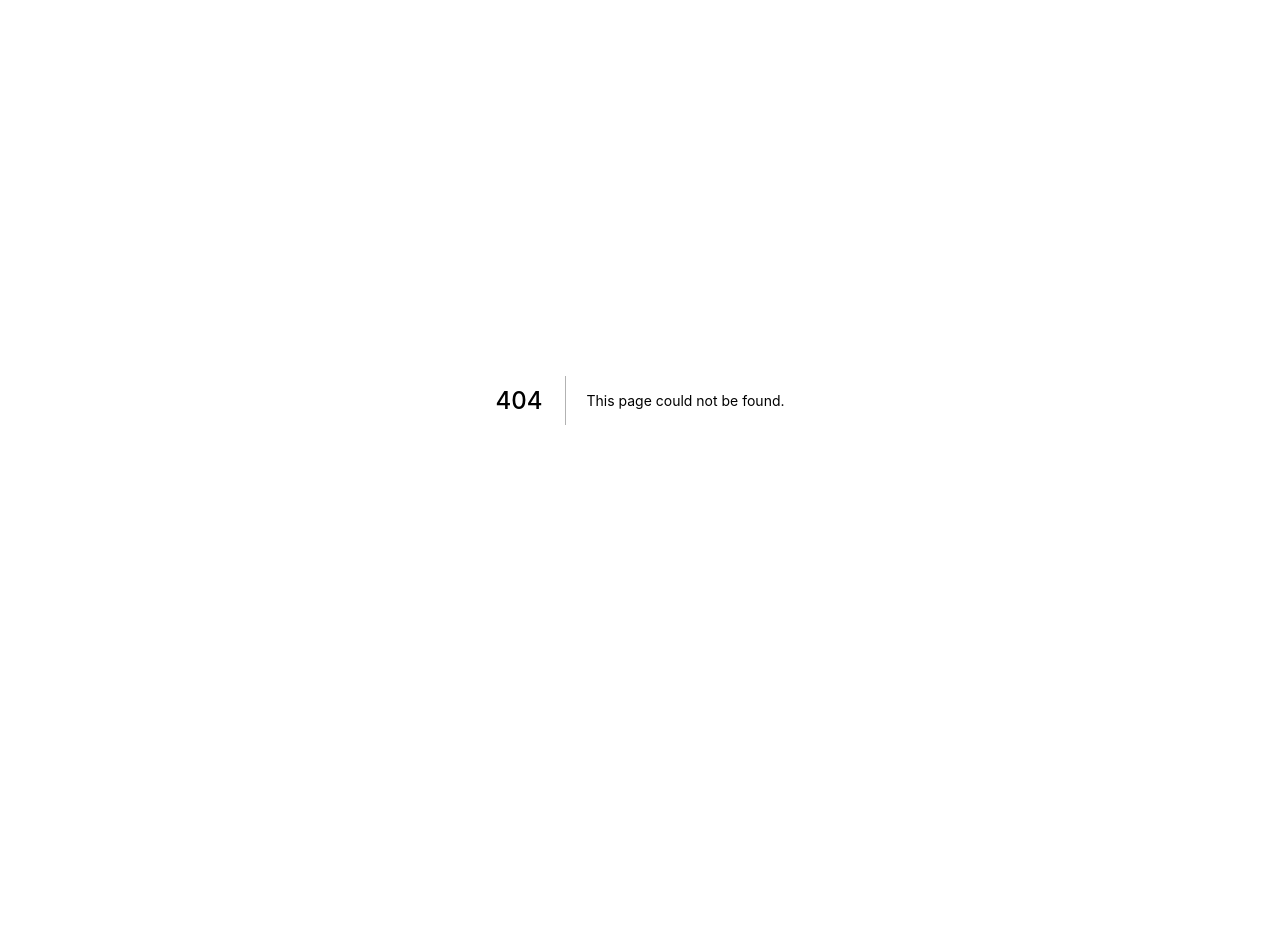
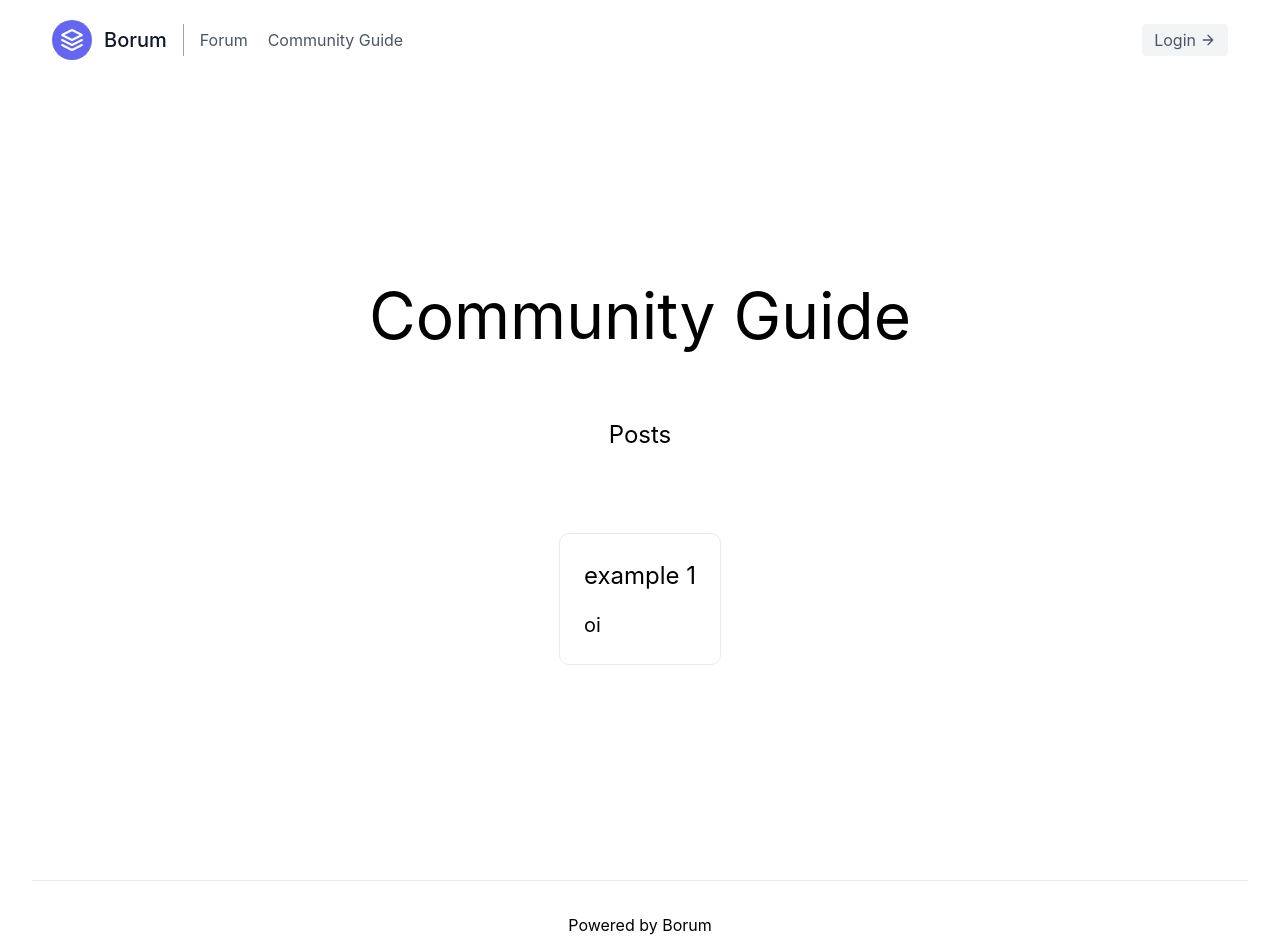
Before and after one commit to flakevine/borum, a Next.js app in the folder web/: page /guide in a window 1280 px wide. Before the commit this address had no page. Shown: the top 952 px of the page. Before the commit the page ends 800 px from the top, so only its background shows below. Built offline with nearby package versions, Linux system fonts and the light colour scheme.

Commit message:
Route pages and add community guide page

```diff
--- a/web/components/Footer.tsx
+++ b/web/components/Navbar.tsx
@@ -1,4 +1,7 @@
+import { useRouter } from "next/router";
+
 export default function Footer() {
+  const router = useRouter();
   return (
     <header className="text-gray-600 body-font bg-white">
       <div className="container mx-auto flex flex-wrap p-5 flex-col md:flex-row items-center">
@@ -9,8 +12,8 @@ export default function Footer() {
           <span className="ml-3 text-xl">Borum</span>
         </a>
         <nav className="md:mr-auto md:ml-4 md:py-1 md:pl-4 md:border-l md:border-gray-400	flex flex-wrap items-center text-base justify-center">
-          <a className="mr-5 hover:text-gray-900">Forum</a>
-          <a className="mr-5 hover:text-gray-900">Community Guide</a>
+          <a className="mr-5 hover:text-gray-900" onClick={() => router.push("/")}>Forum</a>
+          <a className="mr-5 hover:text-gray-900" onClick={() => router.push("/guide")}>Community Guide</a>
         </nav>
         <button className="inline-flex items-center bg-gray-100 border-0 py-1 px-3 focus:outline-none hover:bg-gray-200 rounded text-base mt-4 md:mt-0">Login
           <svg fill="none" stroke="currentColor" stroke-linecap="round" stroke-linejoin="round" stroke-width="2" className="w-4 h-4 ml-1" viewBox="0 0 24 24">
--- /dev/null
+++ b/web/pages/guide.tsx
@@ -0,0 +1,48 @@
+import { NextPage } from "next";
+import styles from '../styles/Home.module.css'
+import Navbar from '../components/Navbar'
+import Head from 'next/head'
+
+const Guide: NextPage = () => {
+    return (
+        <div className={styles.container}>
+            <Head>
+                <title>Borum</title>
+                <meta name="description" content="Generated by create next app" />
+                <link rel="icon" href="/favicon.ico" />
+            </Head>
+
+            <Navbar />
+
+            <main className={styles.main}>
+                <h1 className={styles.title}>
+                    Community Guide
+                </h1>
+
+                <p className={styles.description}>
+                    Posts
+                </p>
+
+                <div className={styles.grid}>
+                    <a href="" className={styles.card}>
+                        <h2>example 1</h2>
+                        <p>oi</p>
+                    </a>
+
+                </div>
+            </main>
+
+            <footer className={styles.footer}>
+                <a
+                    href=""
+                    target="_blank"
+                    rel="noopener noreferrer"
+                >
+                    Powered by Borum
+                </a>
+            </footer>
+        </div>
+    )
+}
+
+export default Guide;
--- a/web/pages/index.tsx
+++ b/web/pages/index.tsx
@@ -1,8 +1,7 @@
 import type { NextPage } from 'next'
 import Head from 'next/head'
-import Image from 'next/image'
 import styles from '../styles/Home.module.css'
-import Footer from '../components/Footer'
+import Navbar from '../components/Navbar'
 
 const Home: NextPage = () => {
   return (
@@ -13,11 +12,11 @@ const Home: NextPage = () => {
         <link rel="icon" href="/favicon.ico" />
       </Head>
 
-      <Footer/>
+      <Navbar/>
 
       <main className={styles.main}>
         <h1 className={styles.title}>
-          Community Guide
+          Forum page
         </h1>
 
         <p className={styles.description}>
```
Also changed, not shown: 2 other files (tests, documents, lock files or other folders).
